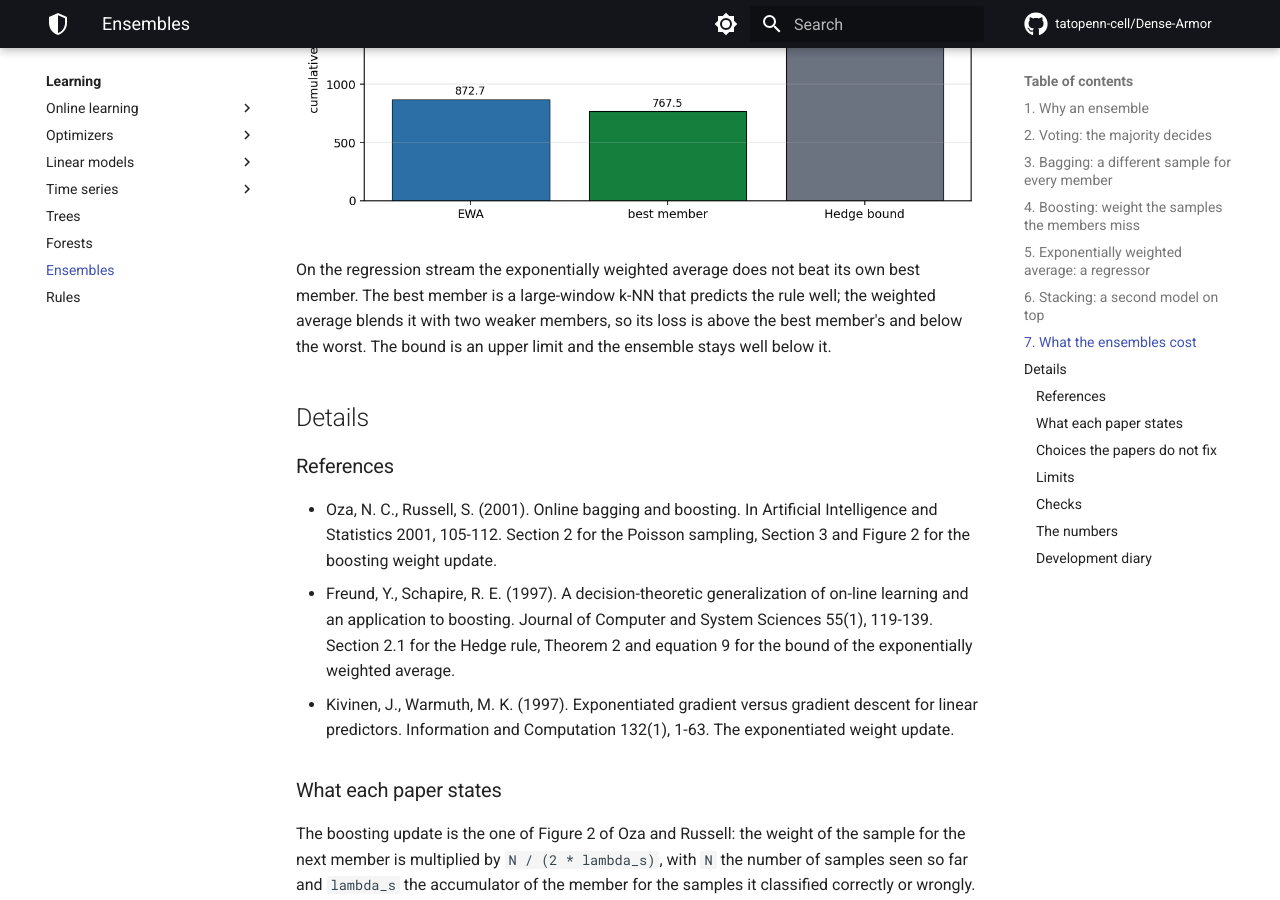
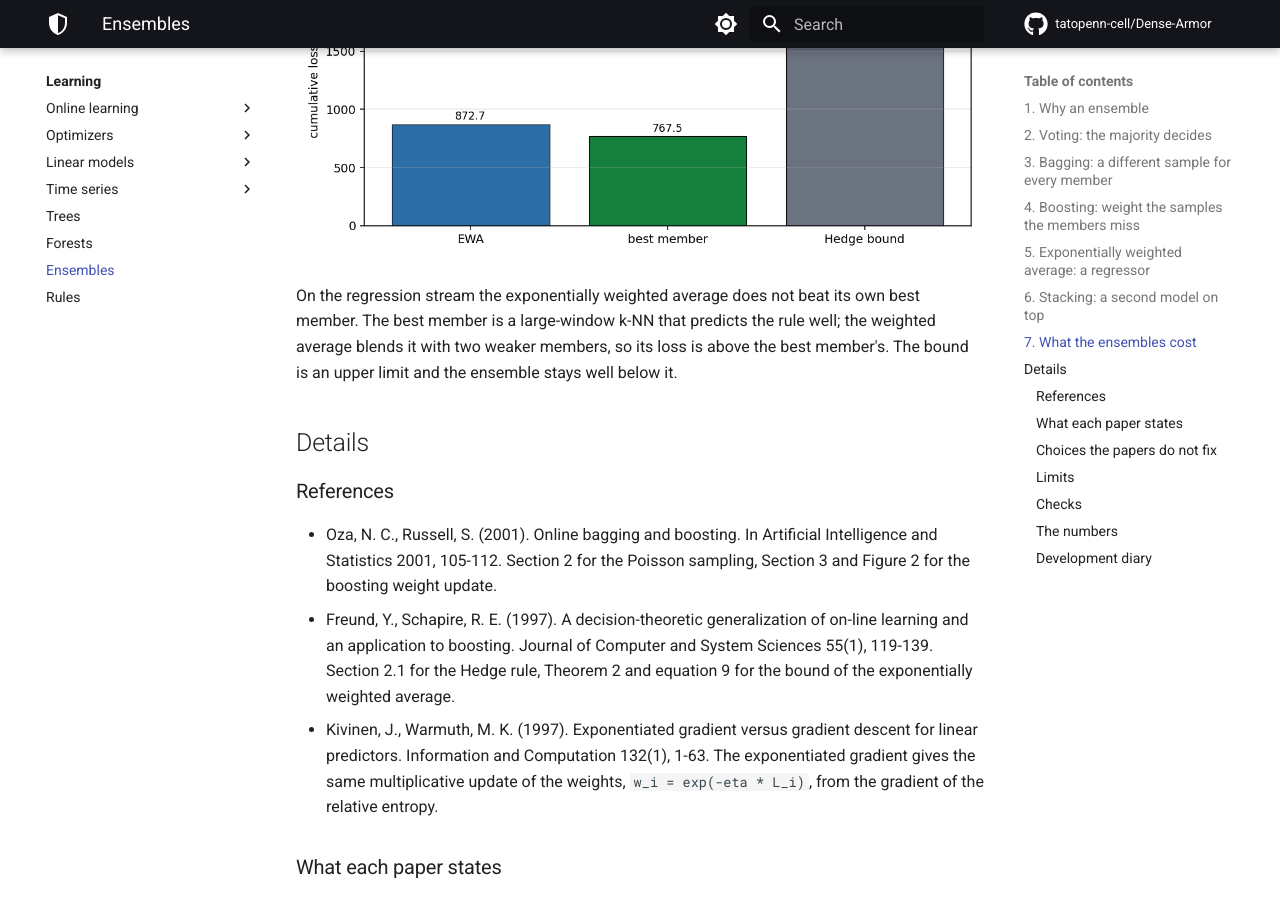
Before and after one commit to tatopenn-cell/Dense-Armor, an MkDocs documentation site: the page built from docs/ensemble/index.md, in a window 1280 px wide and 900 px high, scrolled down 5749 px. Built offline with MkDocs 1.6.1 and Material for MkDocs 9.7.7, drawn with Linux system fonts in a browser that asks for light colours; comment, search, counter and statistics services are not loaded; some of the changed text lies outside the part shown.

Commit message:
task09b review: stacking A12 touches 0.5; Section 1 -> Section 7; drop unmeasured worst-member claim; x86_64 not Xeon; Kivinen-Warmuth linked to the update; boosting p < 0.0001

```diff
--- a/docs/ensemble/index.md
+++ b/docs/ensemble/index.md
@@ -191,9 +191,10 @@
 
 ![Effect size of each ensemble against the single tree](../assets/ensemble/ensemble_a12.png)
 
-Every interval sits above 0.5, so every ensemble is better than the single tree with a p-value
-below 0.01. Boosting has the largest effect, with an interval that starts at 0.78. The others
-are just above 0.5, which means the improvement is real but small on this stream.
+Boosting has the largest effect, with an interval that starts at 0.78. The other three
+intervals sit just above 0.5, and the one of stacking starts exactly at 0.500: the paired
+p-value (0.0064) is below 0.01, but the effect size is at the edge of no difference. The
+improvement is real and small on this stream.
 
 ![Cost of one learn_one and one predict_one](../assets/ensemble/ensemble_cost.png)
 
@@ -204,9 +205,9 @@
 ![Exponentially weighted average on the regression stream](../assets/ensemble/ensemble_ewa.png)
 
 On the regression stream the exponentially weighted average does not beat its own best member.
-The best member is a large-window k-NN that predicts the rule well; the weighted average blends
-it with two weaker members, so its loss is above the best member's and below the worst. The
-bound is an upper limit and the ensemble stays well below it.
+The best member is a large-window k-NN that predicts the rule well; the weighted average
+blends it with two weaker members, so its loss is above the best member's. The bound is an
+upper limit and the ensemble stays well below it.
 
 ## Details
 
@@ -214,7 +215,7 @@
 
 - Oza, N. C., Russell, S. (2001). Online bagging and boosting. In Artificial Intelligence and Statistics 2001, 105-112. Section 2 for the Poisson sampling, Section 3 and Figure 2 for the boosting weight update.
 - Freund, Y., Schapire, R. E. (1997). A decision-theoretic generalization of on-line learning and an application to boosting. Journal of Computer and System Sciences 55(1), 119-139. Section 2.1 for the Hedge rule, Theorem 2 and equation 9 for the bound of the exponentially weighted average.
-- Kivinen, J., Warmuth, M. K. (1997). Exponentiated gradient versus gradient descent for linear predictors. Information and Computation 132(1), 1-63. The exponentiated weight update.
+- Kivinen, J., Warmuth, M. K. (1997). Exponentiated gradient versus gradient descent for linear predictors. Information and Computation 132(1), 1-63. The exponentiated gradient gives the same multiplicative update of the weights, `w_i = exp(-eta * L_i)`, from the gradient of the relative entropy.
 
 ### What each paper states
 
```
Also changed, not shown: other parts of docs/ensemble/index.md (+7 -7 lines).
